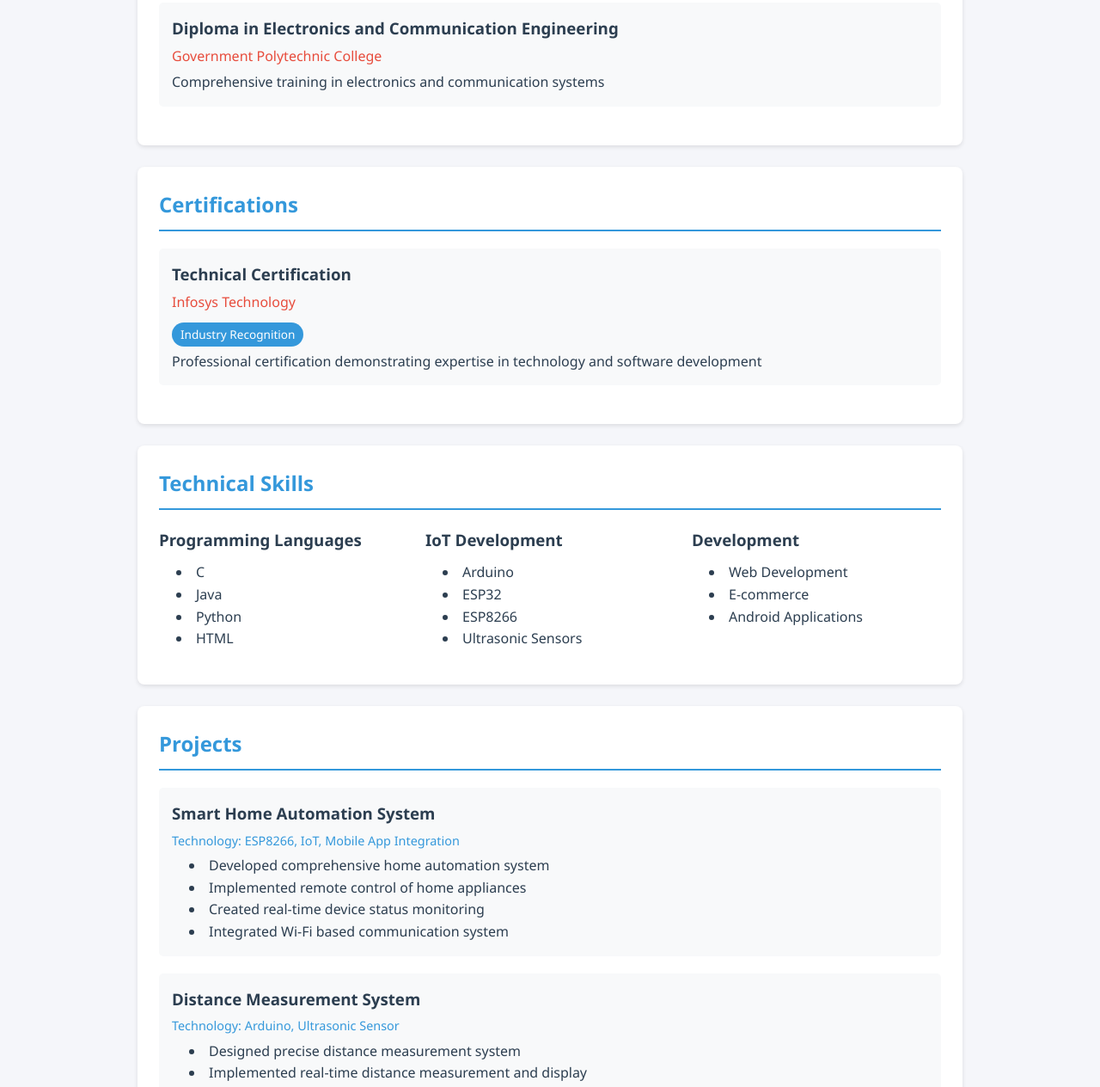
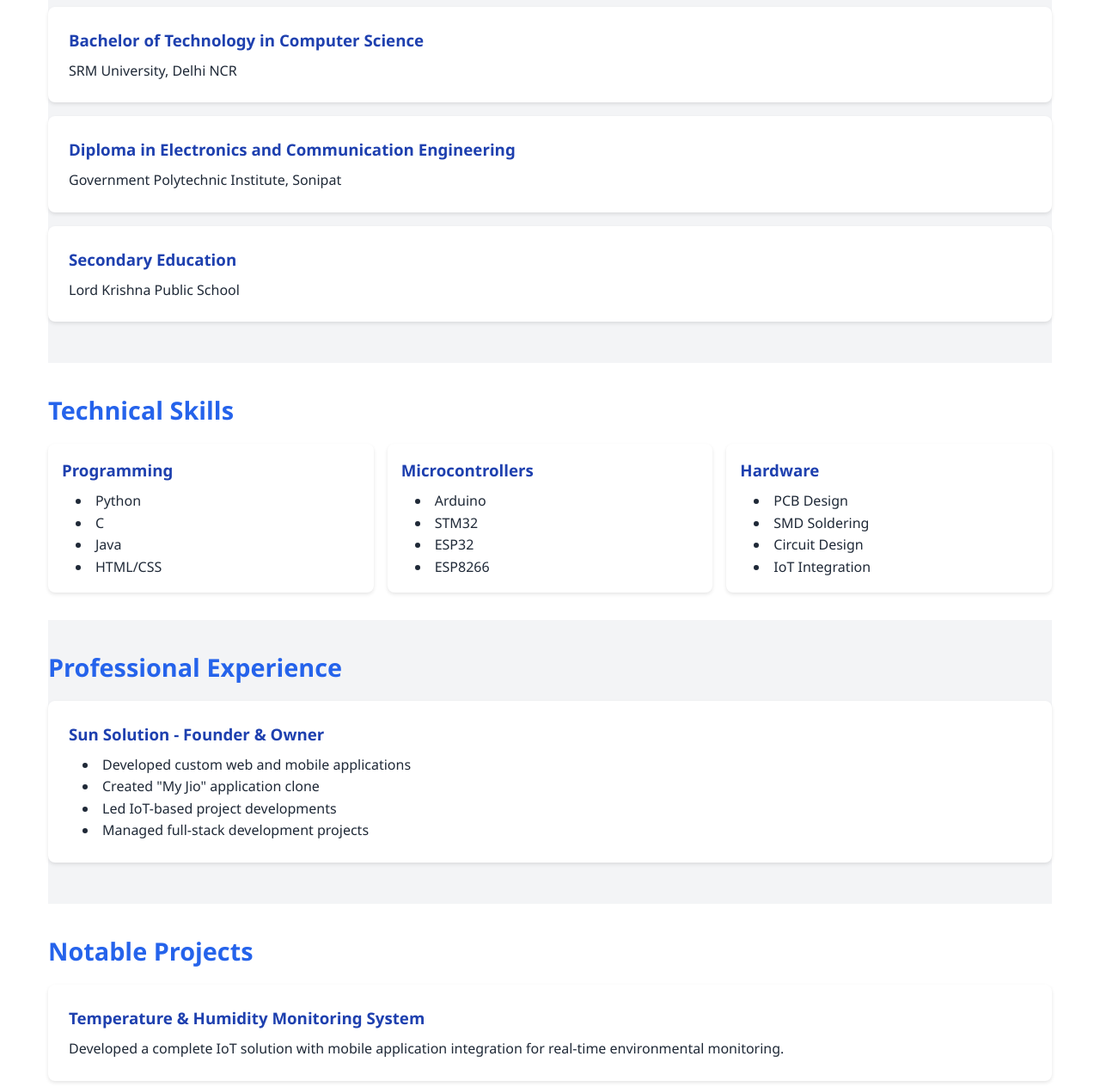
Before and after one commit to Hardik-GITH/Deepak-resume-, a plain HTML site: page index.html in a window 1280 px wide. Shown: the part 534-1798 px from the top of the page at 86% size. Drawn offline with Linux system fonts and the light colour scheme.

Commit message:
Update index.html

```diff
--- a/index.html
+++ b/index.html
@@ -3,141 +3,127 @@
 <head>
     <meta charset="UTF-8">
     <meta name="viewport" content="width=device-width, initial-scale=1.0">
-    <title>Deepak - IoT Developer & Software Engineer</title>
+    <title>Deepak - Professional Resume</title>
     <style>
         :root {
-            --primary-color: #2c3e50;
-            --secondary-color: #3498db;
-            --background-color: #f5f6fa;
-            --text-color: #2c3e50;
-            --accent-color: #e74c3c;
+            --primary-color: #2563eb;
+            --secondary-color: #1e40af;
+            --text-color: #1f2937;
+            --light-bg: #f3f4f6;
         }
 
         * {
             margin: 0;
             padding: 0;
             box-sizing: border-box;
-            font-family: 'Segoe UI', Tahoma, Geneva, Verdana, sans-serif;
         }
 
         body {
-            background-color: var(--background-color);
+            font-family: 'Segoe UI', Tahoma, Geneva, Verdana, sans-serif;
+            line-height: 1.6;
             color: var(--text-color);
-            line-height: 1.6;
-        }
-
-        .container {
-            max-width: 1000px;
-            margin: 0 auto;
-            padding: 20px;
         }
 
         header {
             background: linear-gradient(135deg, var(--primary-color), var(--secondary-color));
             color: white;
-            padding: 40px 0;
+            padding: 2rem 1rem;
             text-align: center;
-            margin-bottom: 30px;
+        }
+
+        .container {
+            max-width: 1200px;
+            margin: 0 auto;
+            padding: 0 1rem;
+        }
+
+        .contact-info {
+            background: white;
+            padding: 1rem;
+            border-radius: 8px;
+            box-shadow: 0 2px 4px rgba(0,0,0,0.1);
+            margin: -2rem auto 2rem;
+            max-width: 600px;
+            text-align: center;
+        }
+
+        section {
+            padding: 2rem 0;
+        }
+
+        section:nth-child(even) {
+            background-color: var(--light-bg);
         }
 
         h1 {
-            font-size: 2.5em;
-            margin-bottom: 10px;
-        }
-
-        .contact-info {
-            margin-top: 15px;
-        }
-
-        .section {
-            background: white;
-            padding: 25px;
-            margin-bottom: 25px;
-            border-radius: 8px;
-            box-shadow: 0 2px 5px rgba(0,0,0,0.1);
-            transition: transform 0.3s ease;
-        }
-
-        .section:hover {
-            transform: translateY(-5px);
+            font-size: 2.5rem;
+            margin-bottom: 0.5rem;
         }
 
         h2 {
-            color: var(--secondary-color);
-            margin-bottom: 20px;
-            padding-bottom: 10px;
-            border-bottom: 2px solid var(--secondary-color);
+            color: var(--primary-color);
+            margin-bottom: 1rem;
+            font-size: 1.8rem;
         }
 
-        .education-item, .project-item, .certification-item {
-            margin-bottom: 20px;
-            padding: 15px;
-            border-radius: 5px;
-            background-color: #f8f9fa;
-        }
-
-        .education-item h3, .project-item h3, .certification-item h3 {
-            color: var(--primary-color);
-            margin-bottom: 5px;
-        }
-
-        .institution {
-            color: var(--accent-color);
-            font-weight: 500;
-            margin-bottom: 5px;
+        h3 {
+            color: var(--secondary-color);
+            margin-bottom: 0.5rem;
         }
 
         .skills-grid {
             display: grid;
-            grid-template-columns: repeat(auto-fit, minmax(200px, 1fr));
-            gap: 20px;
+            grid-template-columns: repeat(auto-fit, minmax(250px, 1fr));
+            gap: 1rem;
+            margin-top: 1rem;
         }
 
-        .skill-category {
-            margin-bottom: 15px;
+        .skill-card {
+            background: white;
+            padding: 1rem;
+            border-radius: 8px;
+            box-shadow: 0 2px 4px rgba(0,0,0,0.1);
         }
 
-        .skill-category h3 {
-            color: var(--primary-color);
-            margin-bottom: 10px;
+        .project {
+            background: white;
+            padding: 1.5rem;
+            border-radius: 8px;
+            margin-bottom: 1rem;
+            box-shadow: 0 2px 4px rgba(0,0,0,0.1);
         }
 
         ul {
             list-style-position: inside;
-            margin-left: 20px;
+            margin-left: 1rem;
         }
 
-        .project-tech {
-            color: var(--secondary-color);
-            font-size: 0.9em;
-            margin-bottom: 5px;
+        .button {
+            display: inline-block;
+            padding: 0.5rem 1rem;
+            background-color: var(--primary-color);
+            color: white;
+            text-decoration: none;
+            border-radius: 4px;
+            margin-top: 1rem;
+            transition: background-color 0.3s;
         }
 
-        .badge {
-            display: inline-block;
+        .button:hover {
             background-color: var(--secondary-color);
-            color: white;
-            padding: 3px 10px;
-            border-radius: 15px;
-            font-size: 0.85em;
-            margin: 5px 0;
         }
 
         @media (max-width: 768px) {
-            .container {
-                padding: 10px;
+            h1 {
+                font-size: 2rem;
             }
 
-            header {
-                padding: 20px 0;
+            h2 {
+                font-size: 1.5rem;
             }
 
-            h1 {
-                font-size: 2em;
-            }
-
-            .section {
-                padding: 15px;
+            .skills-grid {
+                grid-template-columns: 1fr;
             }
         }
     </style>
@@ -145,94 +131,100 @@
 <body>
     <header>
         <div class="container">
-            <h1>DEEPAK</h1>
-            <div class="contact-info">
-                <p>Location: Sonipat</p>
-                <p>Email: your.email@example.com</p>
-                <p>Phone: +91 XXXXXXXXXX</p>
-            </div>
+            <h1>Deepak</h1>
+            <p>Software Developer & IoT Specialist</p>
         </div>
     </header>
 
-    <div class="container">
-        <section class="section">
+    <div class="contact-info">
+        <p>📱 7404832473</p>
+        <p>📧 mrhardik002@gmail.com</p>
+        <p>🏢 Founder & Owner - Sun Solution</p>
+    </div>
+
+    <main class="container">
+        <section>
+            <h2>Professional Summary</h2>
+            <p>Experienced electronics and computer science professional specializing in IoT development, web applications, and hardware engineering. Founder of Sun Solution, delivering innovative technical solutions.</p>
+        </section>
+
+        <section>
             <h2>Education</h2>
-            <div class="education-item">
-                <h3>B.Tech in Computer Science Engineering</h3>
-                <p class="institution">SRM University, Delhi NCR</p>
+            <div class="project">
+                <h3>Bachelor of Technology in Computer Science</h3>
+                <p>SRM University, Delhi NCR</p>
             </div>
-            <div class="education-item">
+            <div class="project">
                 <h3>Diploma in Electronics and Communication Engineering</h3>
-                <p class="institution">Government Polytechnic College</p>
-                <p>Comprehensive training in electronics and communication systems</p>
+                <p>Government Polytechnic Institute, Sonipat</p>
+            </div>
+            <div class="project">
+                <h3>Secondary Education</h3>
+                <p>Lord Krishna Public School</p>
             </div>
         </section>
 
-        <section class="section">
-            <h2>Certifications</h2>
-            <div class="certification-item">
-                <h3>Technical Certification</h3>
-                <p class="institution">Infosys Technology</p>
-                <div class="badge">Industry Recognition</div>
-                <p>Professional certification demonstrating expertise in technology and software development</p>
-            </div>
-        </section>
-
-        <section class="section">
+        <section>
             <h2>Technical Skills</h2>
             <div class="skills-grid">
-                <div class="skill-category">
-                    <h3>Programming Languages</h3>
+                <div class="skill-card">
+                    <h3>Programming</h3>
                     <ul>
+                        <li>Python</li>
                         <li>C</li>
                         <li>Java</li>
-                        <li>Python</li>
-                        <li>HTML</li>
+                        <li>HTML/CSS</li>
                     </ul>
                 </div>
-                <div class="skill-category">
-                    <h3>IoT Development</h3>
+                <div class="skill-card">
+                    <h3>Microcontrollers</h3>
                     <ul>
                         <li>Arduino</li>
+                        <li>STM32</li>
                         <li>ESP32</li>
                         <li>ESP8266</li>
-                        <li>Ultrasonic Sensors</li>
                     </ul>
                 </div>
-                <div class="skill-category">
-                    <h3>Development</h3>
+                <div class="skill-card">
+                    <h3>Hardware</h3>
                     <ul>
-                        <li>Web Development</li>
-                        <li>E-commerce</li>
-                        <li>Android Applications</li>
+                        <li>PCB Design</li>
+                        <li>SMD Soldering</li>
+                        <li>Circuit Design</li>
+                        <li>IoT Integration</li>
                     </ul>
                 </div>
             </div>
         </section>
 
-        <section class="section">
-            <h2>Projects</h2>
-            <div class="project-item">
-                <h3>Smart Home Automation System</h3>
-                <p class="project-tech">Technology: ESP8266, IoT, Mobile App Integration</p>
+        <section>
+            <h2>Professional Experience</h2>
+            <div class="project">
+                <h3>Sun Solution - Founder & Owner</h3>
                 <ul>
-                    <li>Developed comprehensive home automation system</li>
-                    <li>Implemented remote control of home appliances</li>
-                    <li>Created real-time device status monitoring</li>
-                    <li>Integrated Wi-Fi based communication system</li>
-                </ul>
-            </div>
-            <div class="project-item">
-                <h3>Distance Measurement System</h3>
-                <p class="project-tech">Technology: Arduino, Ultrasonic Sensor</p>
-                <ul>
-                    <li>Designed precise distance measurement system</li>
-                    <li>Implemented real-time distance measurement and display</li>
-                    <li>Achieved high accuracy with ±1cm error margin</li>
-                    <li>Integrated digital display for readings</li>
+                    <li>Developed custom web and mobile applications</li>
+                    <li>Created "My Jio" application clone</li>
+                    <li>Led IoT-based project developments</li>
+                    <li>Managed full-stack development projects</li>
                 </ul>
             </div>
         </section>
-    </div>
+
+        <section>
+            <h2>Notable Projects</h2>
+            <div class="project">
+                <h3>Temperature & Humidity Monitoring System</h3>
+                <p>Developed a complete IoT solution with mobile application integration for real-time environmental monitoring.</p>
+            </div>
+            <div class="project">
+                <h3>Web Development Portfolio</h3>
+                <p>Created responsive websites and full-stack applications for various clients using modern technologies.</p>
+            </div>
+            <div class="project">
+                <h3>IoT Solutions</h3>
+                <p>Designed and implemented custom IoT solutions using various microcontrollers and sensors.</p>
+            </div>
+        </section>
+    </main>
 </body>
 </html>
```
